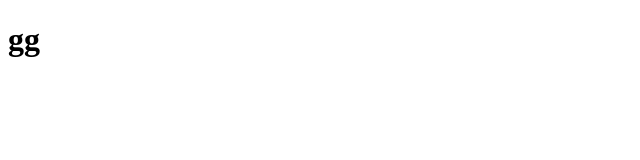
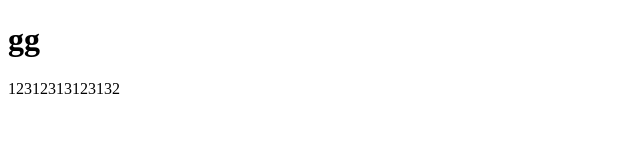
Before and after one commit to Slava522/hill, a plain HTML site: page index.html in a window 1280 px wide. Shown: the whole page, without its empty margins (0-640 px from the left). Drawn offline with Linux system fonts and the light colour scheme.

Commit message:
add index.html

```diff
--- a/index.html
+++ b/index.html
@@ -7,5 +7,6 @@
 </head>
 <body>
     <h1>gg</h1>
+    <p>12312313123132</p>
 </body>
 </html>
```
